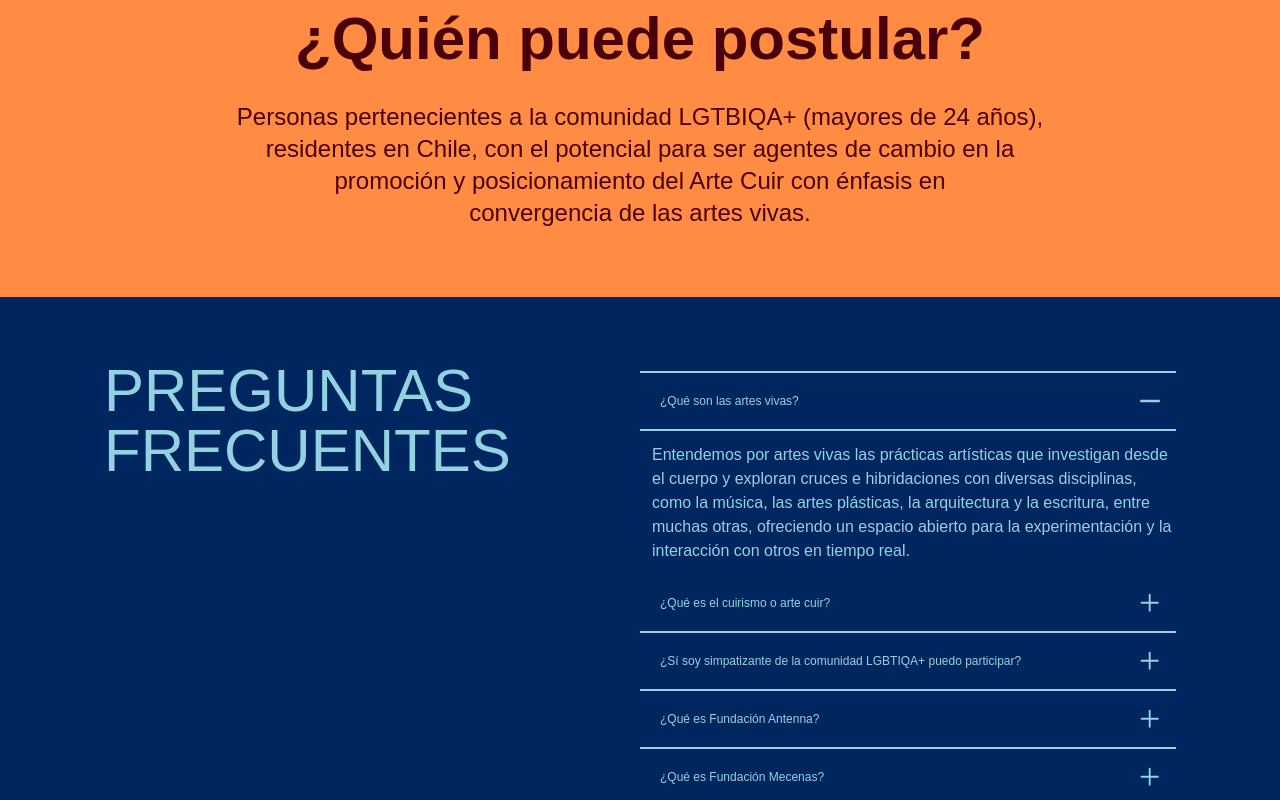
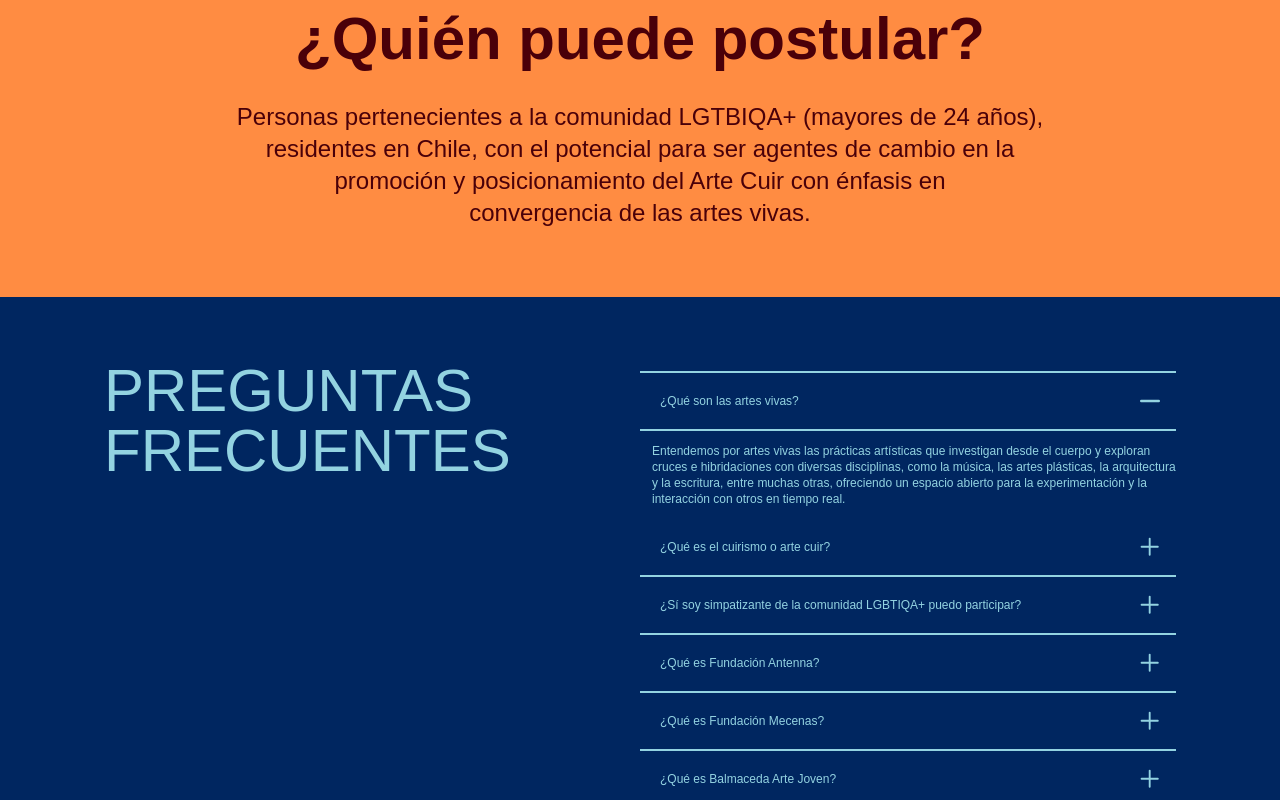
Before and after one commit to andystefano/web_epica, a Next.js app: page / in a window 1280 px wide. Both pictures are taken after a click on the element "¿Qué son las artes vivas?". Shown: the part 1386-2186 px from the top of the page. Built offline with nearby package versions, Linux system fonts and the light colour scheme; a web font is replaced by a local one.

Commit message:
textos ok

```diff
--- a/src/app/sections/components/AcordeonTab.js
+++ b/src/app/sections/components/AcordeonTab.js
@@ -41,8 +41,8 @@ export default function AcordeonTab({titulo,contenido}) {
               <div>
               {openTab && (
                       <div className="">
-                      <p       dangerouslySetInnerHTML={{ __html: contenido }}
- className="font-medium w-full py-3 font-medium text-left pl-3  text-[#93d3e1]">
+                      <p        dangerouslySetInnerHTML={{ __html: contenido }}
+ className="font-thin w-full py-3 text-left pl-3  text-[#93d3e1] text-xs  font-mona">
                       </p>
                     </div>
                     )}
```
